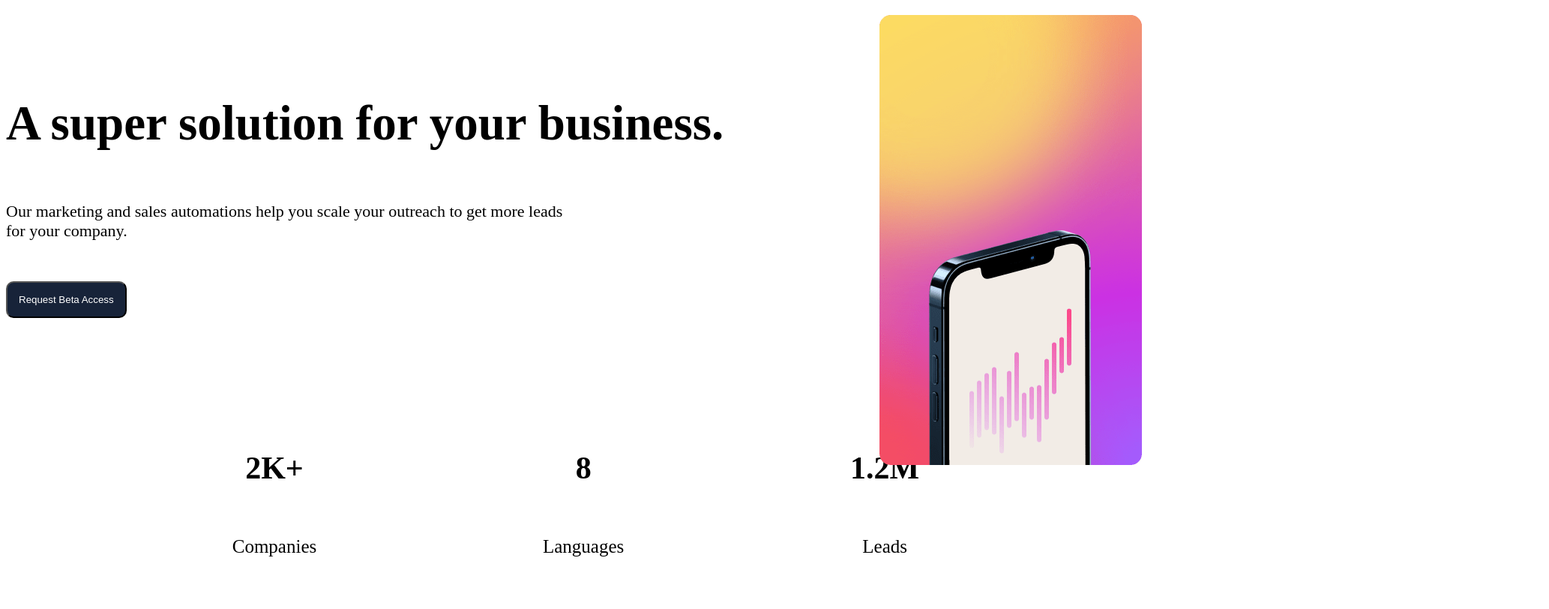
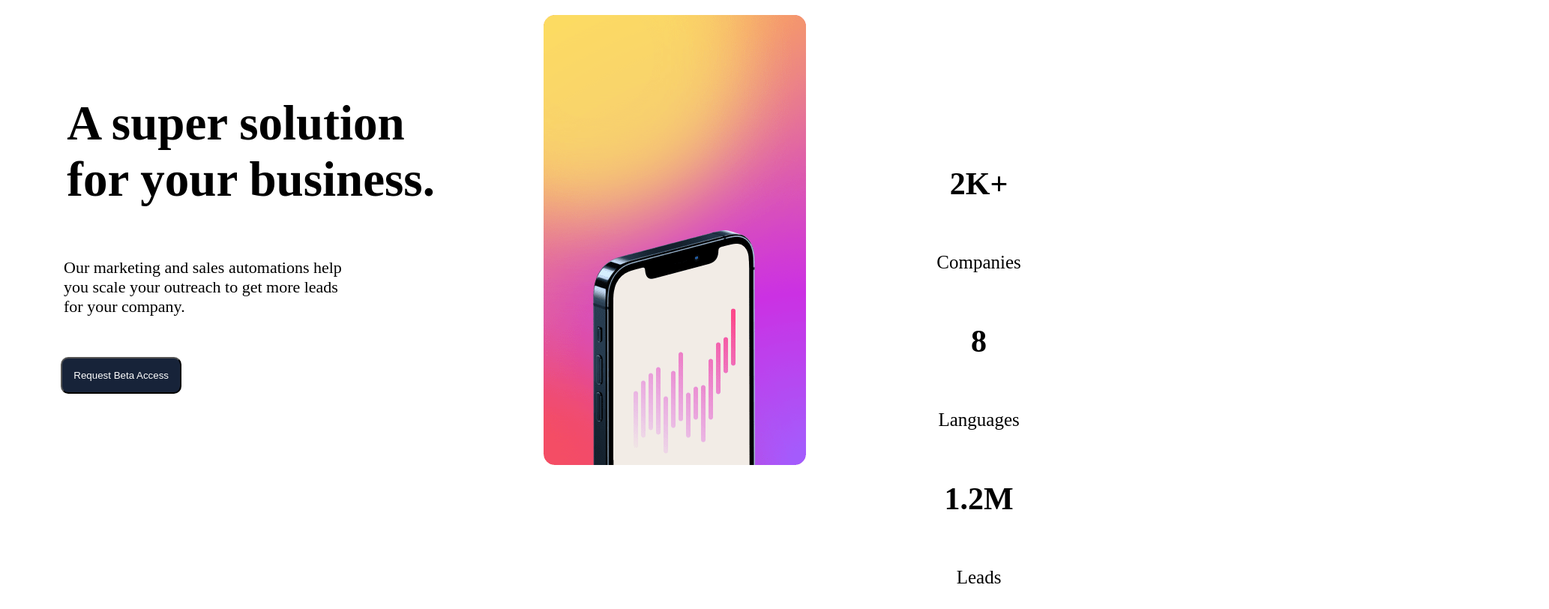
Before and after one commit to DarkPhoenixNinja92/Suite-Landing-Page, a plain HTML site: page index.html in a window 1536 px wide. Shown: the part 180-992 px from the top of the page at 75% size, 2066 px wide, since content can reach past the window. Drawn offline with Linux system fonts and the light colour scheme.

Commit message:
desktop view done

```diff
--- a/css/styles.css
+++ b/css/styles.css
@@ -140,3 +140,42 @@ footer {
         justify-content: space-evenly;
     }
 }
+
+@media (min-width: 1440px) {
+    .title {
+        width: 35%;
+    }
+
+    .para {
+        width: 25%;
+    }
+
+    .title {
+        margin-left: 1.25em;
+    }
+
+    .para {
+        margin-left: 3.5em;
+    }
+
+    .second-btn {
+        margin-left: 5.5em;
+    }
+
+    .hero-tablet {
+        right: 30vw;
+    }
+
+    .info-div {
+        flex-direction: column;
+        position: relative;
+        right: -35vw;
+        bottom: 60vh;
+    }
+
+    .lower {
+        margin: 0;
+        position: relative;
+        bottom: 20vh;
+    }
+}
```
